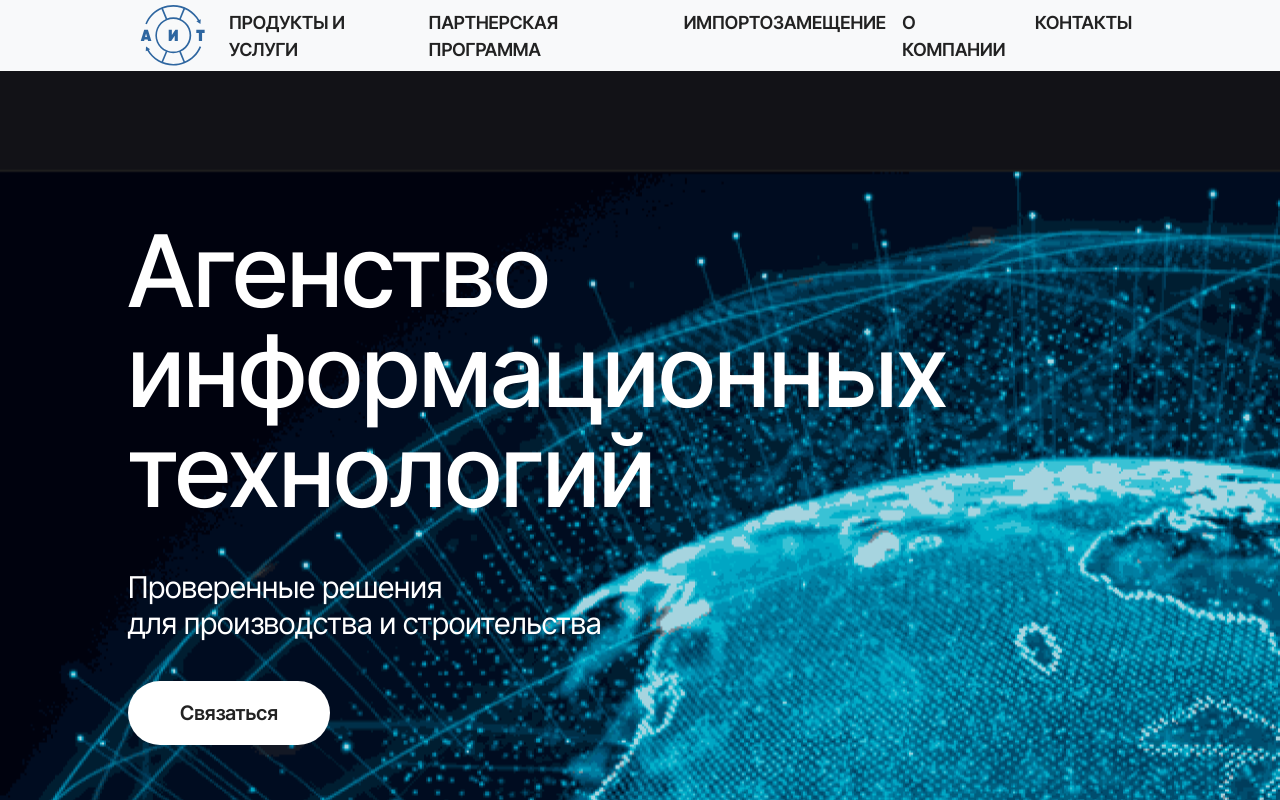
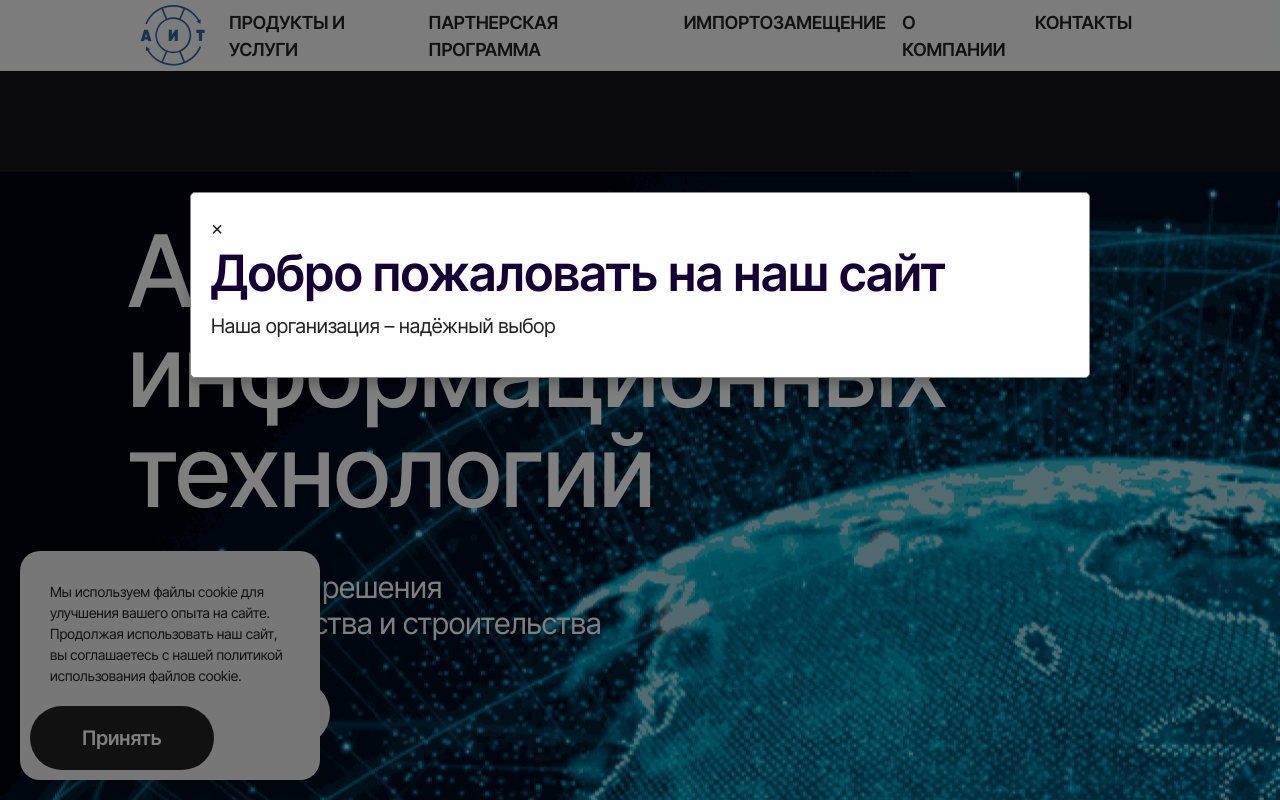
Before and after one commit to MikutsevichWadim/InformationTechnologyAgency.github.io, a plain HTML site: page index.html in a window 1280 px wide. Shown: the top 800 px of the page. Drawn offline with nearby package versions, Linux system fonts and the light colour scheme.

Commit message:
asdfasdf

```diff
--- a/css/style.css
+++ b/css/style.css
@@ -658,3 +658,69 @@ section.import-substitution {
 .d-ib {
     display: inline-block;
 }
+
+.cookie-consent {
+    position: fixed;
+    bottom: 20px;
+    left: 20px;
+    background-color: #f0f0f0;
+    padding: 10px;
+    border-radius: 20px;
+    box-shadow: 10px 10px 5px rgba(0, 0, 0, 0.1);
+    max-width: 300px;
+    display: none;
+}
+
+.cookie-consent p {
+    margin: 0;
+    font-size: 14px;
+    padding: 20px;
+}
+
+.cookie-consent button:hover {
+    background-color: #0056b3;
+}
+
+.tooltip {
+    visibility: hidden;
+    width: 160px;
+    background-color: #555;
+    color: #fff;
+    text-align: center;
+    border-radius: 6px;
+    padding: 5px 0;
+
+    position: absolute;
+    z-index: 1;
+    top: -30px;
+    left: 50%;
+    transform: translateX(-50%);
+}
+
+.callback-button:hover .tooltip {
+    visibility: visible;
+}
+
+.popup {
+    display: none;
+    position: fixed;
+    z-index: 100;
+    left: 0;
+    top: 0;
+    width: 100%;
+    height: 100%;
+    overflow: auto;
+    background-color: rgba(0, 0, 0, 0.5);
+}
+
+.popup-content {
+    background-color: #fefefe;
+    margin: 15% auto;
+    padding: 20px;
+    border: 1px solid #888;
+    width: 80%;
+    max-width: 900px;
+    border-radius: 5px;
+    box-shadow: 0 5px 15px rgba(0, 0, 0, 0.3);
+    position: relative;
+}
--- a/index.html
+++ b/index.html
@@ -13,7 +13,9 @@
 <body class="light">
 	<nav class="navbar navbar-expand-xl navbar-light bg-light">
 		<div class="container-fluid">
-			<a class="navbar-brand" href="#"><img src="img/logo0-blue.svg" alt=""></a>
+			<a class="navbar-brand callback-button" href="#">
+				<img src="img/logo0-blue.svg" alt="">
+			</a>
 			<button class="navbar-toggler" type="button" data-bs-toggle="collapse" data-bs-target="#navbarSupportedContent" aria-controls="navbarSupportedContent" aria-expanded="false" aria-label="Toggle navigation">
 			<span class="navbar-toggler-icon"></span>
 			</button>
@@ -401,11 +403,26 @@
 		<svg xmlns="http://www.w3.org/2000/svg" style="transform: rotate(270deg);" width="24" height="24" viewBox="0 0 24 24"><path d="M5 3l3.057-3 11.943 12-11.943 12-3.057-3 9-9z"/></svg>
 	</div>
 
+    <div id="cookie-consent" class="cookie-consent">
+        <p>Мы используем файлы cookie для улучшения вашего опыта на сайте. Продолжая использовать наш сайт, вы соглашаетесь с нашей политикой использования файлов cookie.</p>
+        <button class="enhanced" id="accept-cookies">Принять</button>
+    </div>
+
+	<div id="popup" class="popup">
+        <div class="popup-content">
+            <span class="close-btn">&times;</span>
+            <h2>Добро пожаловать на наш сайт</h2>
+			<p>Наша организация – надёжный выбор</p>
+        </div>
+    </div>
+
     <script src="https://cdn.jsdelivr.net/npm/bootstrap@5.3.3/dist/js/bootstrap.bundle.min.js" integrity="sha384-YvpcrYf0tY3lHB60NNkmXc5s9fDVZLESaAA55NDzOxhy9GkcIdslK1eN7N6jIeHz" crossorigin="anonymous"></script>
     <script src="https://cdn.jsdelivr.net/npm/@popperjs/core@2.11.8/dist/umd/popper.min.js" integrity="sha384-I7E8VVD/ismYTF4hNIPjVp/Zjvgyol6VFvRkX/vR+Vc4jQkC+hVqc2pM8ODewa9r" crossorigin="anonymous"></script>
 	<script src="https://cdn.jsdelivr.net/npm/bootstrap@5.3.3/dist/js/bootstrap.min.js" integrity="sha384-0pUGZvbkm6XF6gxjEnlmuGrJXVbNuzT9qBBavbLwCsOGabYfZo0T0to5eqruptLy" crossorigin="anonymous"></script>
 	<script src="https://ajax.googleapis.com/ajax/libs/jquery/3.7.1/jquery.min.js"></script>
 
 	<script src="js/back-to-top.js"></script>
+	<script src="js/cookie.js"></script>
+	<script src="js/popup.js"></script>
 </body>
 </html>
--- /dev/null
+++ b/js/cookie.js
@@ -0,0 +1,12 @@
+function hideCookieConsent() {
+    var cookieConsent = document.getElementById('cookie-consent');
+    cookieConsent.style.display = 'none';
+}
+
+window.onload = function() {
+    var cookieConsent = document.getElementById('cookie-consent');
+    cookieConsent.style.display = 'block';}
+
+document.getElementById('accept-cookies').addEventListener('click', function() {
+    hideCookieConsent();
+});
--- /dev/null
+++ b/js/popup.js
@@ -0,0 +1,19 @@
+function showPopup() {
+    document.getElementById('popup').style.display = 'block';
+}
+
+function closePopup() {
+    document.getElementById('popup').style.display = 'none';
+}
+
+document.querySelector('.close-btn').addEventListener('click', closePopup);
+
+window.onclick = function(event) {
+    if (event.target == document.getElementById('popup')) {
+        closePopup();
+    }
+};
+
+document.addEventListener('DOMContentLoaded', function() {
+    showPopup();
+});
```
